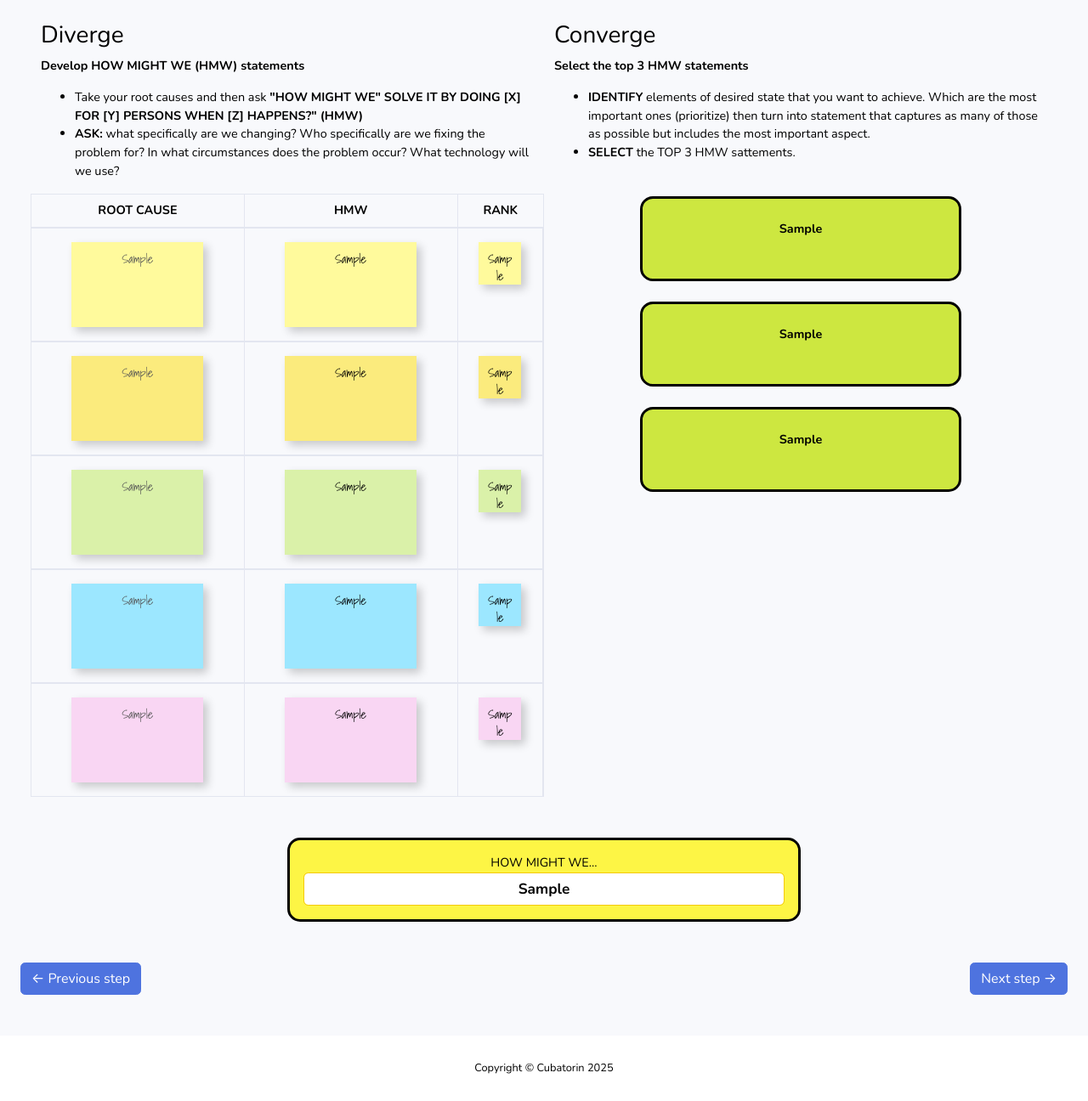
After one commit to Lajellu/cubatorin-bse, a Django app: page /team/step-5/ in a window 1280 px wide. The commit adds this page. Shown: the part 615-1911 px from the top of the page at 85% size. Run offline with Django 5.2, Linux system fonts and the light colour scheme; a user stored in the database is signed in; tables that the repository leaves empty hold one stand-in row (values such as "Sample post"); some libraries are stand-ins or nearby versions.

Commit message:
create step 5 page

```diff
--- a/core/models.py
+++ b/core/models.py
@@ -227,3 +227,31 @@ class RootCause(models.Model):
     desired_state5 = models.TextField(default="", blank=True)
     research5 = models.TextField(default="Why are labs necessary? Because...\nWhy...? Because...\nWhy...? Because...\nWhy...? Because...\nWhy...? Because...\n", blank=True)
     root_cause5 = models.TextField(default="", blank=True)
+
+class HowMightWe(models.Model):
+    team = models.ForeignKey('Team', on_delete=models.CASCADE)
+    how_might_we = models.TextField(default="", blank=True)
+
+    root_cause1 = models.TextField(default="", blank=True)
+    hmw1 = models.TextField(default="How might we...", blank=True)
+    rank1 = models.TextField(default="", blank=True)
+
+    root_cause2 = models.TextField(default="", blank=True)
+    hmw2 = models.TextField(default="How might we...", blank=True)
+    rank2 = models.TextField(default="", blank=True)
+
+    root_cause3 = models.TextField(default="", blank=True)
+    hmw3 = models.TextField(default="How might we...", blank=True)
+    rank3 = models.TextField(default="", blank=True)
+
+    root_cause4 = models.TextField(default="", blank=True)
+    hmw4 = models.TextField(default="How might we...", blank=True)
+    rank4 = models.TextField(default="", blank=True)
+
+    root_cause5 = models.TextField(default="", blank=True)
+    hmw5 = models.TextField(default="How might we...", blank=True)
+    rank5 = models.TextField(default="", blank=True)
+
+    top_hmw1 = models.TextField(default="How might we...", blank=True)
+    top_hmw2 = models.TextField(default="How might we...", blank=True)
+    top_hmw3 = models.TextField(default="How might we...", blank=True)
--- a/core/urls.py
+++ b/core/urls.py
@@ -11,4 +11,5 @@ urlpatterns = [
     path('team/step-2/',    views.team_step_2,  name="team_step_2"),
     path('team/step-3/',    views.team_step_3,  name="team_step_3"),
     path('team/step-4/',    views.team_step_4,  name="team_step_4"),
+    path('team/step-5/',    views.team_step_5,  name="team_step_5"),
 ]
--- a/core/views.py
+++ b/core/views.py
@@ -5,7 +5,7 @@ from django.contrib import messages
 from .forms import TeamLoginForm
 from .decorators import team_login_required
 
-from core.models import Team, MembersAndFocus, OpportunityDiscovery, UserNeed, RootCause
+from core.models import Team, MembersAndFocus, OpportunityDiscovery, UserNeed, RootCause, HowMightWe
 
 def index(request):
     return redirect('/team/step-1')
@@ -125,3 +125,28 @@ def team_step_4(request):
 
 
     return render(request, "core/team_step_4.html", context)
+
+@team_login_required
+def team_step_5(request):
+    user_id = request.user.id
+    team_id = Team.objects.filter(user_id=user_id).first().id
+    how_might_we = HowMightWe.objects.filter(team_id=team_id).first()
+    root_cause = RootCause.objects.filter(team_id=team_id).first()
+
+    if not how_might_we:
+        how_might_we = HowMightWe(team_id=team_id)
+        how_might_we.save()
+
+    context = {
+        "team_id": team_id,
+        "diverge_table_range": range(1, 6),
+        "top_hmw_range": range(1,4),
+        "color_list": ["", "#fffa9c", "#fbeb7d", "#daf1a9", "#9ce7ff", "#f9d6f3", "#b2b7e1"],
+        "how_might_we": how_might_we,
+        "root_cause": root_cause,
+        "prev_step_link": "/team/step-4/",
+        "next_step_link": "/team/step-6/",
+    }
+
+
+    return render(request, "core/team_step_5.html", context)
--- a/templates/core/_team_step.html
+++ b/templates/core/_team_step.html
@@ -91,6 +91,10 @@
         font-size: 0.8rem;
     }
 
+    .form-control:focus {
+        color: black;
+    }
+
     .step-header {
         background-color: black;
         color: white;
@@ -126,6 +130,22 @@
         outline: none;
     }
 
+    .step-result-col {
+        border: 3px solid black;
+        background-color: #fdf545;
+        color: black;
+        text-align: center;
+        border-radius: 15px;
+    }
+
+    .step-result-col input {
+        color:black;
+        font-weight: bolder;
+        font-size: larger;
+        border-color: #f4c90e;
+        text-align: center;
+    }
+
     .btn-ai {
         background-color: #9510ac;
         color: white;
--- /dev/null
+++ b/templates/core/team_step_5.html
@@ -0,0 +1,168 @@
+{% extends 'core/_team_step.html' %}
+{% load custom_filters %}
+
+{% block title %}
+Step 5
+{% endblock %}
+
+
+{% block step_number %}
+05
+{% endblock %}
+
+{% block step_title %}
+HOW MIGHT WE
+{% endblock %}
+
+{% block step_input %}
+<ul>
+    <li>Root cause</li>
+    <li>User</li>
+    <li>Desired state</li>
+</ul>
+{% endblock %}
+
+{% block step_output %}
+<ul>
+    <li>How might we statement</li>
+</ul>
+{% endblock %}
+
+{% block step_example_img %}
+https://picsum.photos/1000/500
+{% endblock %}
+
+{% block step_duration %}
+~45 minutes
+{% endblock %}
+
+{% block step_content %}
+<div class="container-fluid py-2">
+    <div class="row justify-content-center">
+        <div class="col-6 d-flex justify-content-center">
+            <iframe src="https://player.vimeo.com/video/766092219" width="480" height="270" frameborder="0"
+                allow="autoplay; fullscreen; picture-in-picture" allowfullscreen></iframe>
+        </div>
+        <div class="col-6 d-flex justify-content-center">
+            <iframe src="https://player.vimeo.com/video/683993545" width="480" height="270" frameborder="0"
+                allow="autoplay; fullscreen; picture-in-picture" allowfullscreen></iframe>
+        </div>
+    </div>
+</div>
+
+<div class="container-fluid mt-4">
+    <div class="row">
+        <div class="col-6">
+            <div class="row">
+                <div class="col-12">
+                    <h3>Diverge</h3>
+                    <p><strong>Develop HOW MIGHT WE (HMW) statements</strong></p>
+                    <ul>
+                        <li>Take your root causes and then ask <strong>"HOW MIGHT WE" SOLVE IT BY DOING [X] FOR [Y] PERSONS WHEN [Z] HAPPENS?" (HMW)</strong></li>
+                        <li><strong>ASK:</strong> what specifically are we changing? Who specifically are we fixing the problem for? In what circumstances does the problem occur? What technology will we use?</li>
+                    </ul>
+                </div>
+            </div>
+
+            <div class="row font-weight-bold text-center border">
+                <div class="col-5 py-2 border-right">ROOT CAUSE</div>
+                <div class="col-5 py-2 border-right">HMW</div>
+                <div class="col-2 py-2">RANK</div>
+            </div>
+
+            {% for i in diverge_table_range %}
+            {% with i_str=i|stringformat:"s" %}
+            <div class="row border root-cause-row">
+
+                <div class="col-5 py-3 border-right d-flex justify-content-center">
+                    {% with field_name="root_cause"|add:i_str %}
+                    <textarea id="{{field_name}}" data-db-field="{{field_name}}" class="postit-note" disabled
+                        style="background-color: {{color_list|index:i}};">{{ root_cause|get_attr:field_name }}</textarea>
+                    {% endwith %}
+                </div>
+
+                <div class="col-5 py-3 border-right d-flex justify-content-center">
+                    {% with field_name="hmw"|add:i_str %}
+                    <textarea id="{{field_name}}" data-db-field="{{field_name}}" class="postit-note"
+                        style="background-color: {{color_list|index:i}};">{{ how_might_we|get_attr:field_name }}</textarea>
+                    {% endwith %}
+                </div>
+                <div class="col-2 py-3 border-right d-flex justify-content-center">
+                    {% with field_name="rank"|add:i_str %}
+                    <textarea id="{{field_name}}" data-db-field="{{field_name}}" class="postit-note"
+                        style="background-color: {{color_list|index:i}};  width: 50px; height: 50px;">{{ how_might_we|get_attr:field_name }}</textarea>
+                    {% endwith %}
+                </div>
+            </div>
+            {% endwith %}
+            {% endfor %}
+        </div>
+        <div class="col-6">
+            <div class="row">
+                <div class="col-12">
+                    <h3>Converge</h3>
+                    <p><strong>Select the top 3 HMW statements</strong></p>
+                    <ul>
+                        <li><strong>IDENTIFY</strong> elements of desired state that you want to achieve. Which are the most important ones (prioritize) then turn into statement that captures as many of those as possible but includes the most important aspect.</li>
+                        <li><strong>SELECT</strong>  the TOP 3 HMW sattements. </li>
+                    </ul>
+                </div>
+            </div>
+            {% for i in top_hmw_range %}
+            {% with i_str=i|stringformat:"s" %}
+            <div class="row mt-4 d-flex justify-content-center align-items-center">
+                <div class="col-8">
+                    {% with field_name="top_hmw"|add:i_str %}
+                    <div class="hmw-box d-flex justify-content-center align-items-center">
+                        <textarea id="{{field_name}}" data-db-field="{{field_name}}">{{ how_might_we|get_attr:field_name }}</textarea>
+                    </div>
+                    {% endwith %}
+                </div>
+            </div>
+            {% endwith %}
+            {% endfor %}
+        </div>
+    </div>
+
+    <div class="row mt-5 justify-content-center">
+        <div class="col-6 p-3 step-result-col">
+            HOW MIGHT WE...
+            <input data-db-field="how_might_we" class="form-control" type="text" value="{{how_might_we.how_might_we}}">
+        </div>
+    </div>
+</div>
+
+<style>
+    .hmw-box {
+        width: 100%;
+        height: 100px;
+        border: 3px solid black;
+        background-color: #cde740;
+        color: black;
+        text-align: center;
+        text-justify:;
+        border-radius: 15px;
+    }
+
+     .hmw-box textarea {
+        width: 80%;
+        height: 50%;
+        text-align: center;
+        border: none;
+        background-color: #cde740;
+        font-weight: bolder;
+        resize: none;
+     }
+</style>
+
+
+
+<script>
+    const teamId = {{ team_id }};
+
+    $(document).ready(function () {
+        setupAutosave('HowMightWe')
+    });
+</script>
+
+{% endblock %}
```
Also changed, not shown: templates/core/team_step_1.html (+2 -7 lines), templates/core/team_step_2.html (+2 -7 lines), templates/core/team_step_3.html (+2 -7 lines), templates/core/team_step_4.html (+7 -5 lines), core/migrations/0011_howmightwe.py (added).
